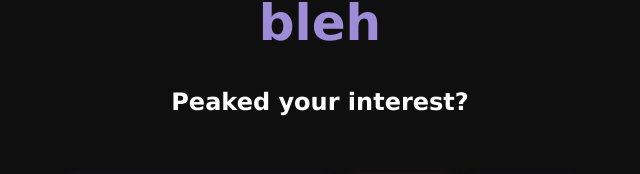
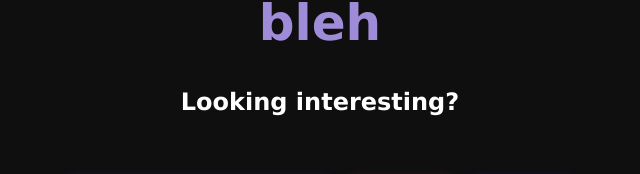
Before and after one commit to katelyynn/bleh-www, a Next.js app: page / in a window 1280 px wide. Shown: the part 5442-5616 px from the top of the page, without its empty margins (320-960 px from the left). Built offline with nearby package versions, Linux system fonts and the light colour scheme; a web font is replaced by a local one.

Commit message:
chore: change this silly ass sentence

```diff
--- a/src/app/page.tsx
+++ b/src/app/page.tsx
@@ -238,7 +238,7 @@ export default function Home() {
             <Section>
                 <Content outer>
                     <Brand />
-                    <h2>Peaked your interest?</h2>
+                    <h2>Looking interesting?</h2>
                     <ButtonRow>
                         <InstallWizard>
                             <Button primary>
```
